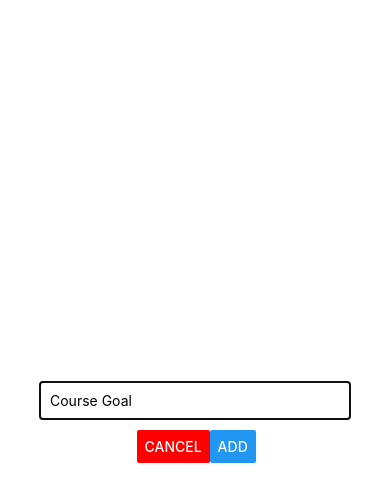
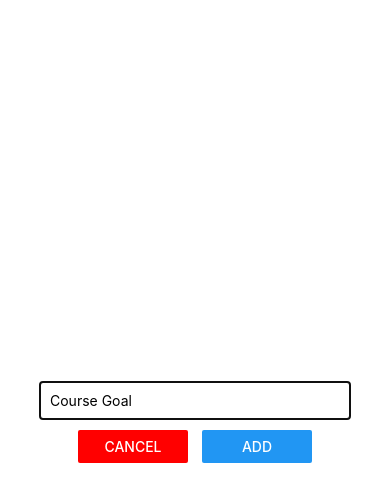
Before and after one commit to Dayton-IX/rn-complete-guide, a React Native app: screen / in a window 390 px wide. Both pictures are taken after a click on the button "ADD NEW GOAL". Shown: the top 502 px of the page. Built offline with nearby package versions, Linux system fonts and the light colour scheme.

Commit message:
button styling

```diff
--- a/components/GoalInput.js
+++ b/components/GoalInput.js
@@ -22,8 +22,8 @@
                     onChangeText={goalInputHandler}
                 />
                 <View style={styles.buttonsContainer}>
-                    <Button title="CANCEL" color="red" onPress={props.onCancel} />
-                    <Button title="ADD" onPress={addGoalHandler} />
+                    <View style={styles.button}><Button title="CANCEL" color="red" onPress={props.onCancel} /></View>
+                    <View style={styles.button}><Button title="ADD" onPress={addGoalHandler} /></View>
                 </View>
             </View>
         </Modal>
@@ -44,9 +44,12 @@
         marginBottom: 10
     },
     buttonsContainer: {
-        width: '30%',
+        width: '60%',
         flexDirection: 'row',
         justifyContent: 'space-between'
+    },
+    button: {
+        width: '47%'
     }
 })
 
```
